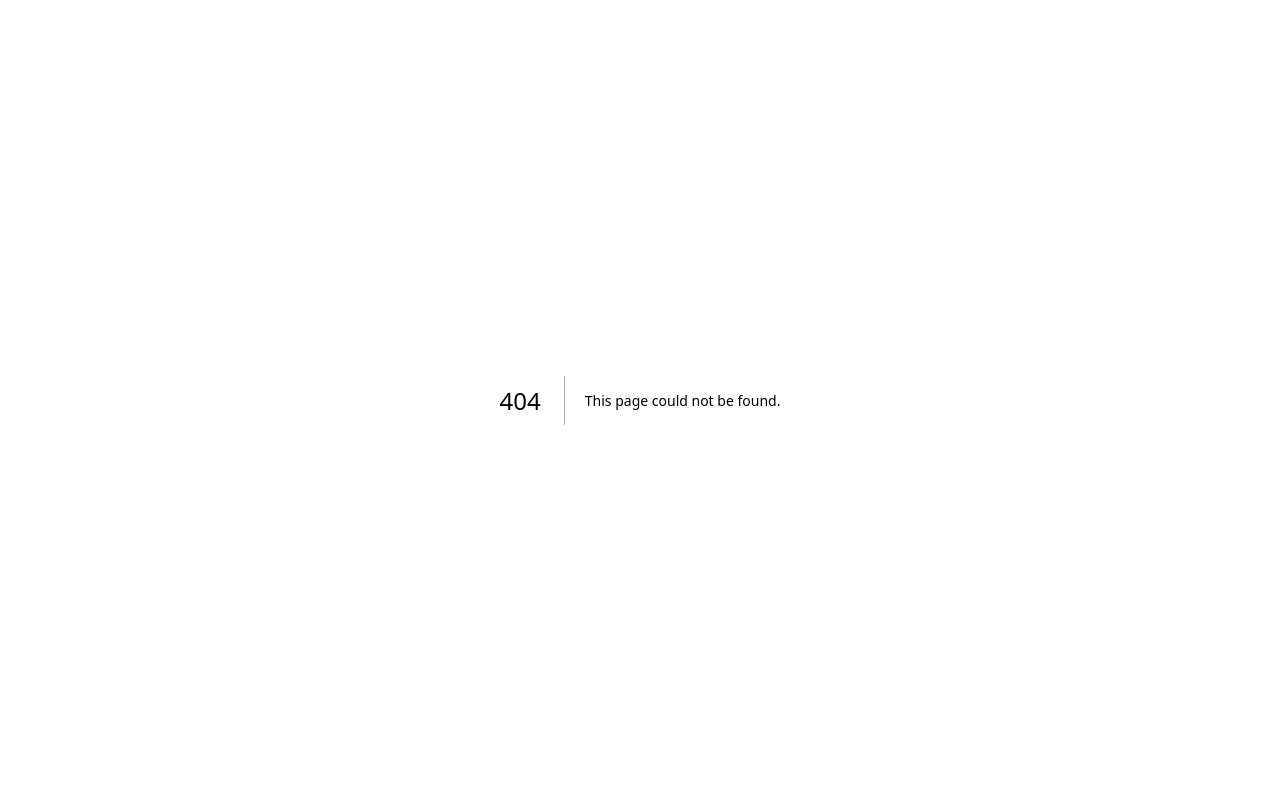
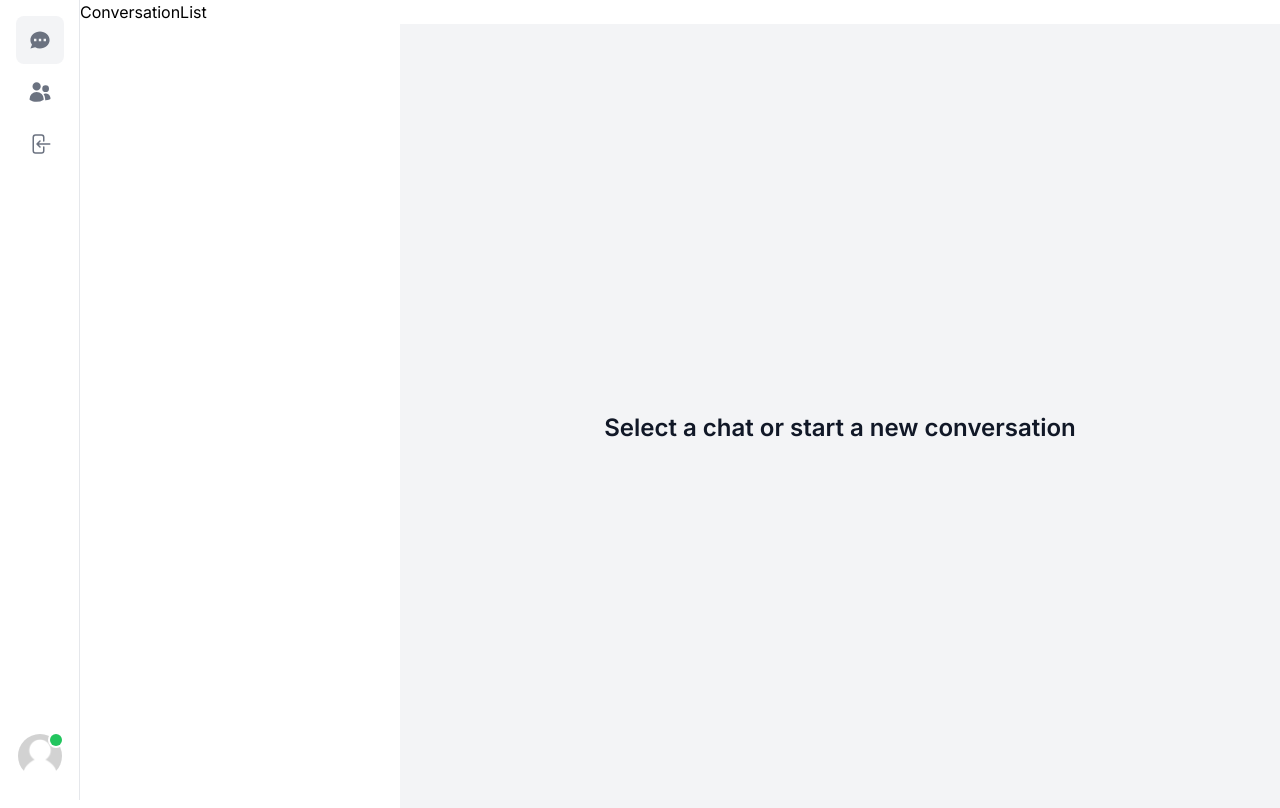
Before and after one commit to EmanueleBB/messenger-clone, a Next.js app: page /conversations in a window 1280 px wide. Before the commit this address had no page. Shown: the top 808 px of the page. Built offline with nearby package versions, Linux system fonts and the light colour scheme; no server answers.

Commit message:
added conversations page and getConversation action, with middleware for redirecting in case of missing user

```diff
--- a/app/(site)/components/AuthForm.tsx
+++ b/app/(site)/components/AuthForm.tsx
@@ -28,6 +28,7 @@
          router.push('/users')
       }
    },[session?.status,router])
+
 
    const toggleVariant = useCallback(()=>{
       if(variant === 'LOGIN'){
@@ -113,6 +114,7 @@
                sm:px-10
             "
          >
+
             <form
                className="space-y-6"
                onSubmit={handleSubmit(onSubmit)}
--- /dev/null
+++ b/app/actions/getConversations.ts
@@ -0,0 +1,21 @@
+import prisma from "@/app/libs/prismadb"
+import getCurrentUser from "./getCurrentUser"
+
+const getConversations = async () => {
+   const currentUser = await getCurrentUser();
+
+   if(!currentUser?.id){
+      return [];
+   }
+
+   try{
+      const conversations = await prisma.conversation.findMany({
+         orderBy:{
+            lastMessageAt:'desc'
+         }
+      })
+   }catch(error:any){
+      return [];
+   }
+
+}
--- a/app/api/register/route.ts
+++ b/app/api/register/route.ts
@@ -16,6 +16,7 @@
 
       //first we make sure that all the field are full
       if(!email || !name || !password){
+
          return new NextResponse('Missing infos', {status:400})
       }
 
--- /dev/null
+++ b/app/conversations/components/ConversationList.tsx
@@ -0,0 +1,9 @@
+
+
+const ConversationList = () => {
+   return (
+      <div>ConversationList</div>
+   )
+}
+
+export default ConversationList
--- /dev/null
+++ b/app/conversations/layout.tsx
@@ -0,0 +1,20 @@
+import Sidebar from "../components/sidebar/Sidebar"
+import ConversationList from "./components/ConversationList"
+
+export default async function ConversationsLayout({
+   children
+}:{
+   children:React.ReactNode
+}){
+   return(
+      //@ts-expect-error Server Component
+      <Sidebar>
+         <div className="h-full">
+            <ConversationList
+
+            />
+            {children}
+         </div>
+      </Sidebar>
+   )
+}
--- /dev/null
+++ b/app/conversations/page.tsx
@@ -0,0 +1,24 @@
+'use client'
+
+import clsx from "clsx"
+import useConversation from "../hooks/useConversation"
+import EmptyState from "../components/EmptyState"
+
+const Home = () => {
+
+   const {isOpen} = useConversation();
+
+
+   return (
+      <div
+         className={clsx(
+            "lg:pl-80 h-full lg:block",
+            isOpen ? 'block' : 'hidden'
+         )}
+      >
+         <EmptyState/>
+      </div>
+   )
+}
+
+export default Home
--- a/middleware.ts
+++ b/middleware.ts
@@ -8,7 +8,7 @@
 export default withAuth({
    pages:{
       signIn:"/"
-   }
+   },
 })
 
 //we protect all the paths inside users. The matcher, in middleware.ts allows you to filter Middleware to run on specific paths
```
